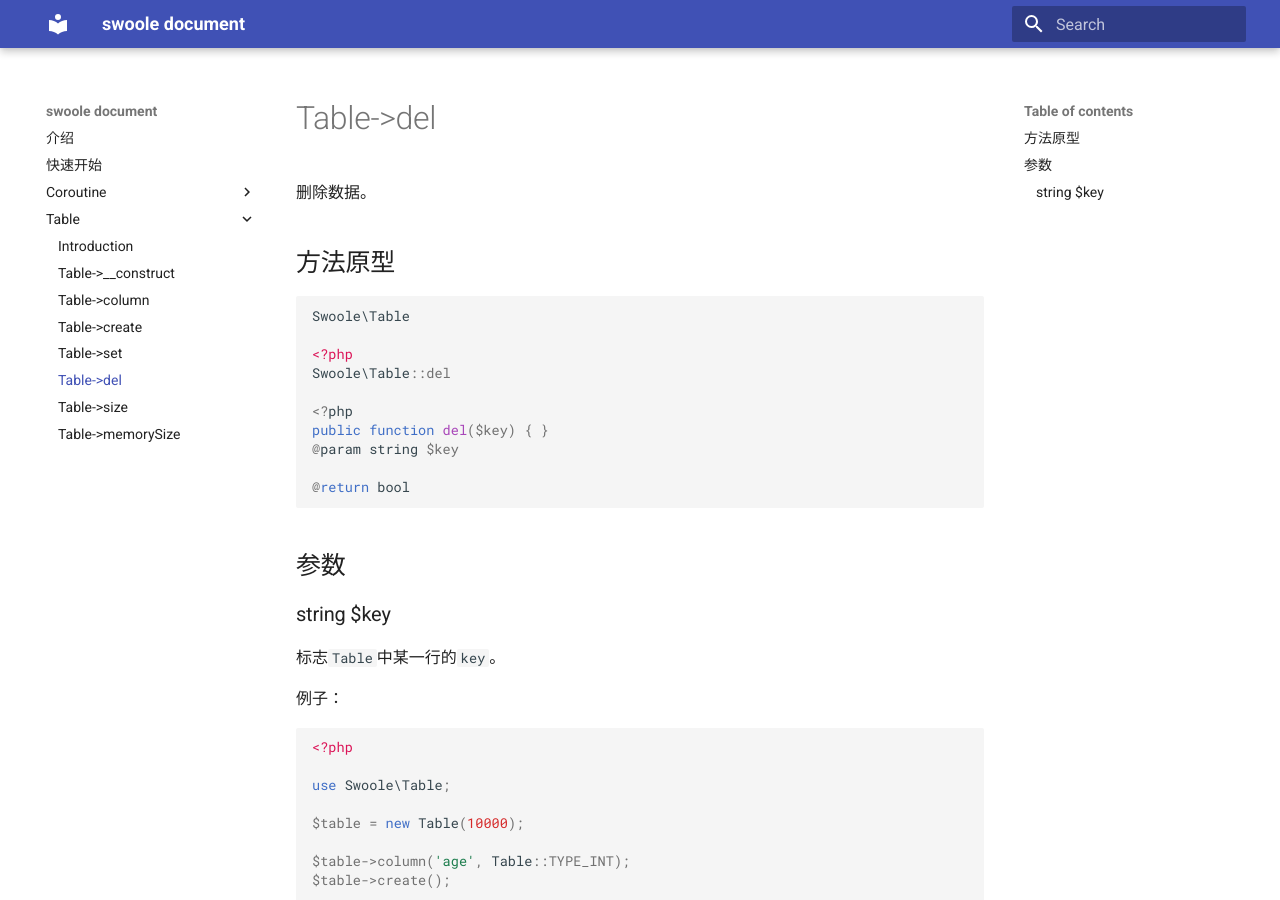
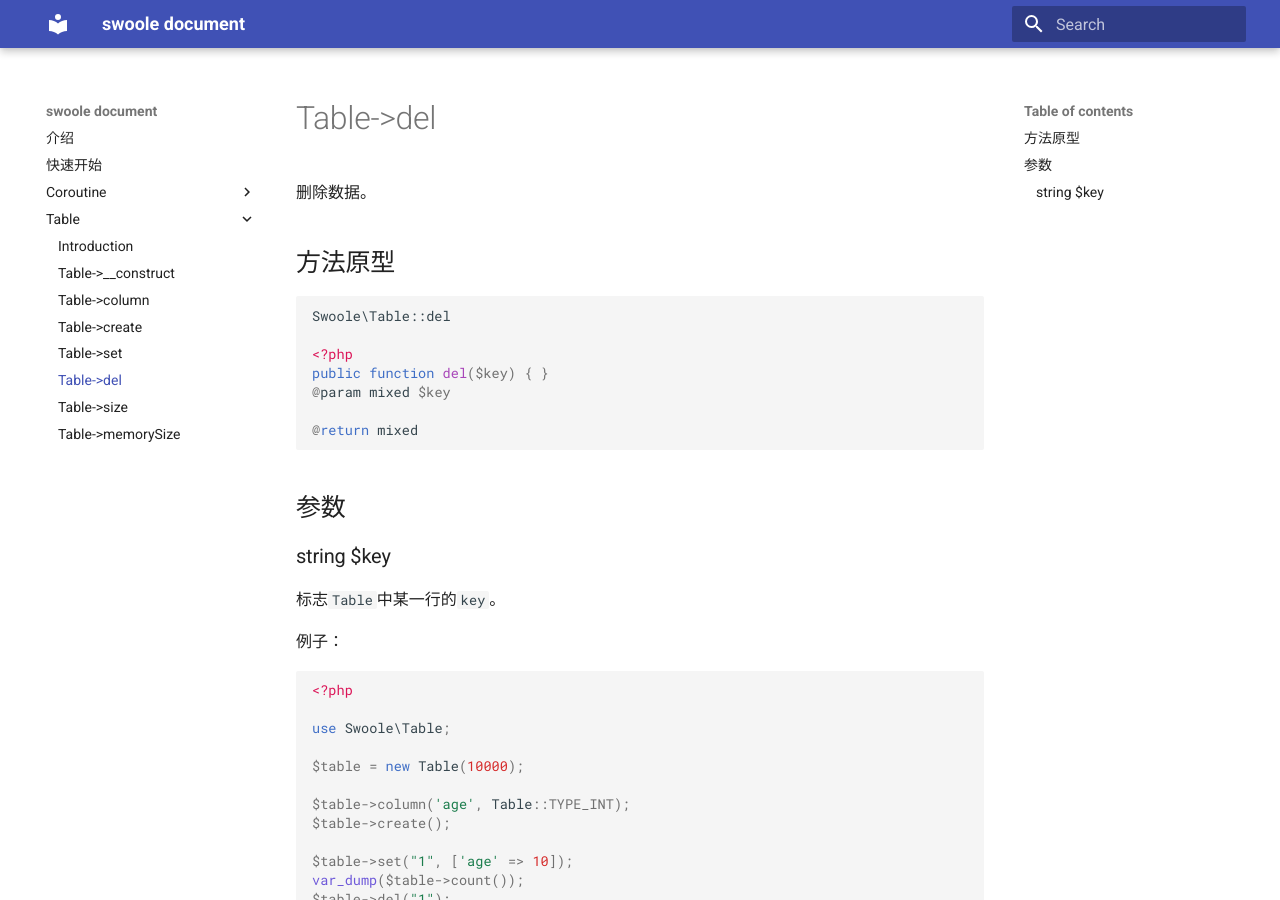
Before and after one commit to swooleo/docs, an MkDocs documentation site: the page built from docs/table/del.md, in a window 1280 px wide and 900 px high. Built offline with MkDocs 1.6.1 and Material for MkDocs 9.7.7, drawn with Linux system fonts in a browser that asks for light colours.

Commit message:
fix: table->del

````diff
--- a/docs/table/del.md
+++ b/docs/table/del.md
@@ -5,16 +5,13 @@
 ## 方法原型
 
 ```php
-Swoole\Table
-
-<?php
 Swoole\Table::del
 
 <?php
 public function del($key) { }
-@param string $key
+@param mixed $key
 
-@return bool
+@return mixed
 ```
 
 ## 参数
````
